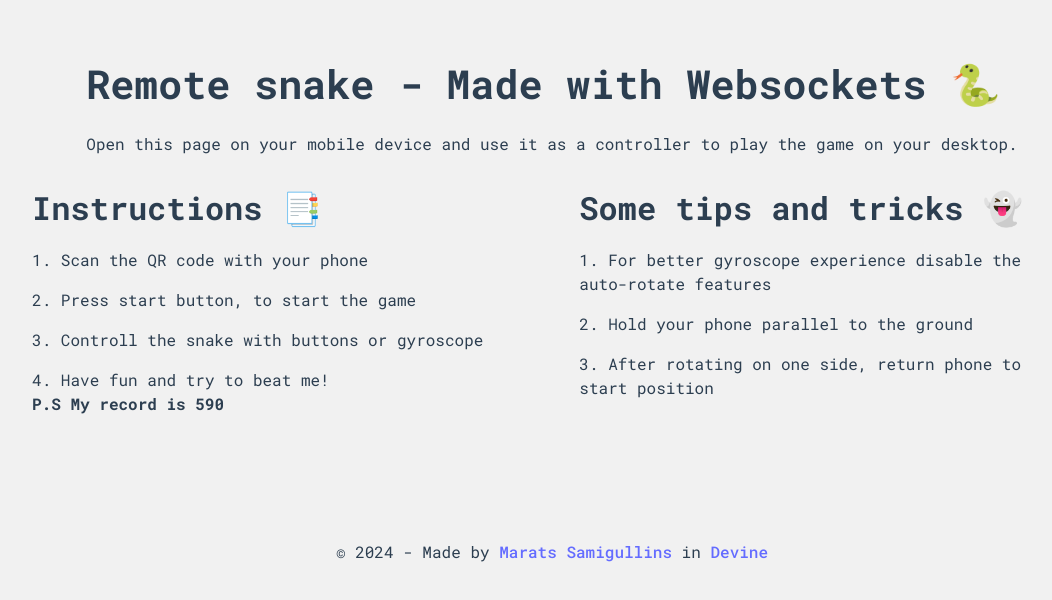
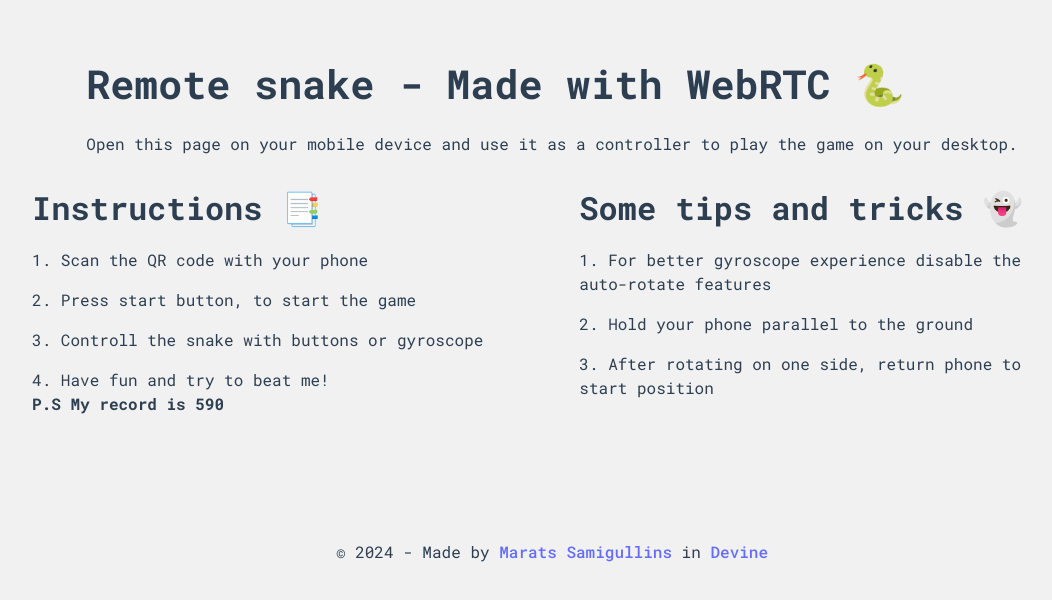
Before and after one commit to Marat200118/Snake-game-webRTC, a website: page public/index.html in a window 1280 px wide. Shown: the whole page, without its empty margins (88-1140 px from the left). Drawn offline with nearby package versions, Linux system fonts and the light colour scheme; no server answers.

Commit message:
updated the heading

```diff
--- a/public/index.html
+++ b/public/index.html
@@ -17,7 +17,7 @@
 
   <div class="greeting-and-instructions">
     <div class="greeting">
-      <h1>Remote snake - Made with Websockets 🐍</h1>
+      <h1>Remote snake - Made with WebRTC 🐍</h1>
       <p>Open this page on your mobile device and use it as a controller to play the game on your desktop.</p>
     </div>
     <div class="instructions-and-tips">
```
